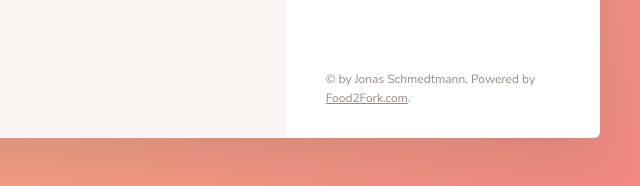
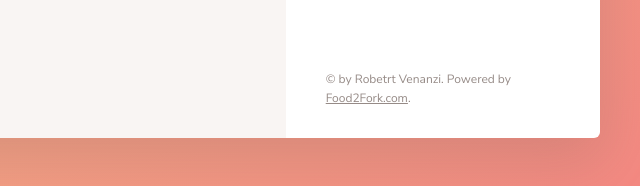
Before and after one commit to Robertvenanzi/forkify, a website built with webpack: page dist/index.html in a window 1280 px wide. Shown: the part 1013-1199 px from the top of the page, 640-1280 px from the left. Built offline with nearby package versions, Linux system fonts and the light colour scheme; no server answers.

Commit message:
updated html

```diff
--- a/dist/index.html
+++ b/dist/index.html
@@ -429,14 +429,13 @@
             </ul>
 
             <div class="copyright">
-                &copy; by Jonas Schmedtmann. Powered by
+                &copy; by Robetrt Venanzi. Powered by
                 <a href="http://food2fork.com" target="_blank" class="link">Food2Fork.com</a>.
             </div>
 
         </div>
     </div>
 
-    <!-- <script  src="js/bundle.js"></script> -->
 <script type="text/javascript" src="js/bundle.js"></script></body>
 
 </html>
```
